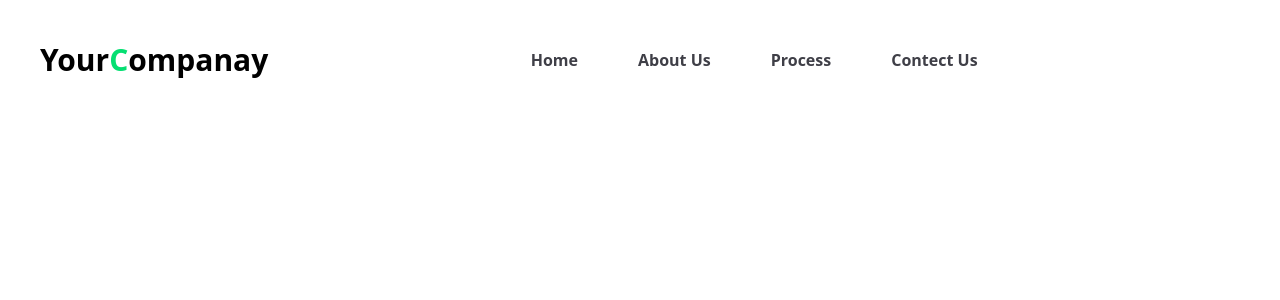
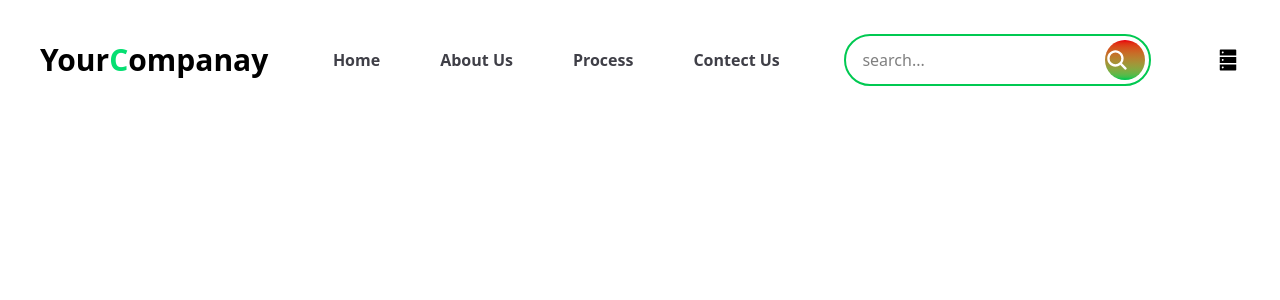
Before and after one commit to PrakashSingh65/Ecommerce-website, a React app: page / in a window 1280 px wide. Shown: the top 300 px of the page. Built offline with nearby package versions, Linux system fonts and the light colour scheme; the HTML template or start-up script is replaced by a standard one.

Commit message:
Add search functionality and database icon to Navbar component; create Hero component

```diff
--- a/src/components/Navbar/navbar.jsx
+++ b/src/components/Navbar/navbar.jsx
@@ -1,4 +1,6 @@
 import React from 'react'
+import { AiFillDatabase } from "react-icons/ai";
+import { IoSearch } from "react-icons/io5";
 
 const Header = ({ children }) => {
   return (
@@ -32,11 +34,16 @@ const navbar = () => {
                     </li>
                 </ul>
 
-                <div>
-                    <a href="#">
-
+                    <div className='flex p-1 border-2 border-green-500 rounded-full'>
+                        <input type="text" name="text" id="text" placeholder='search...' autoComlete='off'
+                        className='flax-1 h-[5vh] px-3 focus:outline-none'/>
+                        <button className='bg-gradient-to-b from-red-600 to-green-500 text-white w-10 h-10 flax justify-center items-center rounded-full text-2xl'>
+                            <IoSearch />
+                        </button>
+                    </div>
+                    <a href="#" className='text-zince-800 text-2xl'>
+                        <AiFillDatabase />
                     </a>
-                </div>
             </nav>
         </Header>
     </div>
--- /dev/null
+++ b/src/components/hero/hero.jsx
@@ -0,0 +1,13 @@
+import React from 'react'
+
+const hero = () => {
+  return (
+    <section>
+        <div className='max-w-[1400pc'>
+
+        </div>
+    </section>
+  )
+}
+
+export default hero
```
